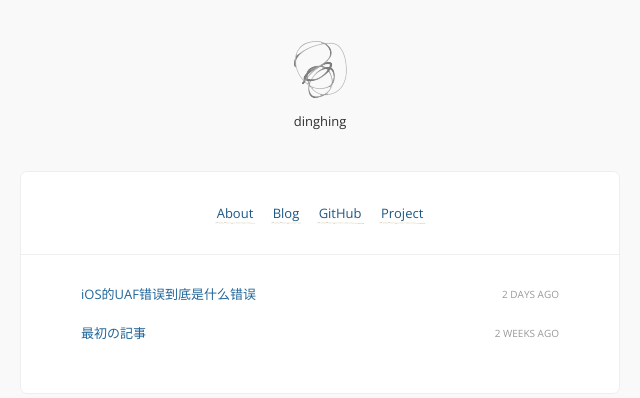
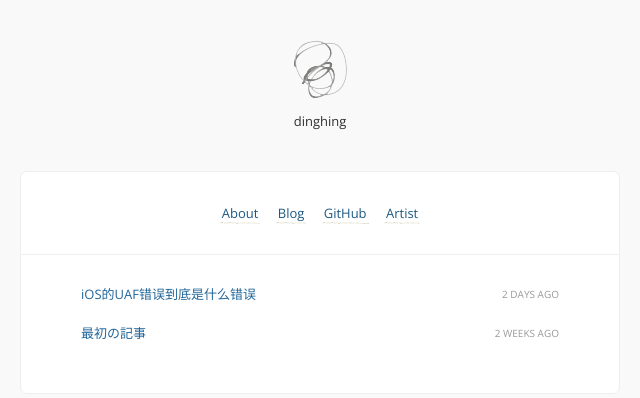
Before and after one commit to dinghing/dinghing.github.io, a Jekyll site: the page built from index.html, in a window 1280 px wide. Shown: the top 398 px of the page, without its empty margins (320-960 px from the left). Built offline with Jekyll 4.4.1, drawn with Linux system fonts in a browser that asks for light colours; comment, search, counter and statistics services are not loaded.

Commit message:
Update _config.yml

```diff
--- a/_config.yml
+++ b/_config.yml
@@ -15,7 +15,7 @@ links:
   - name:         GitHub
     url:          http://github.com/dinghing
     external:     true
-  - name:         Project
+  - name:         Artist
     url:          /artist/artist
     external:     true
 highlighter:      rouge
```
